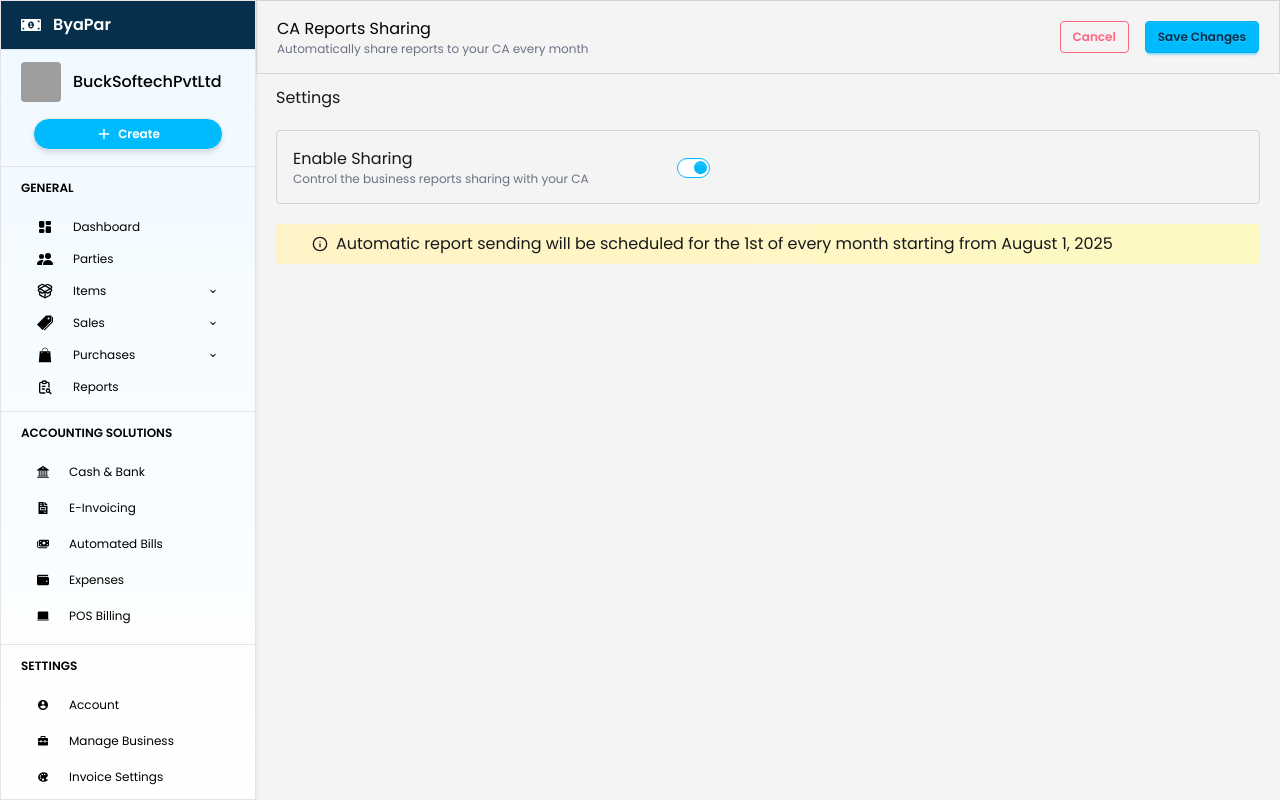
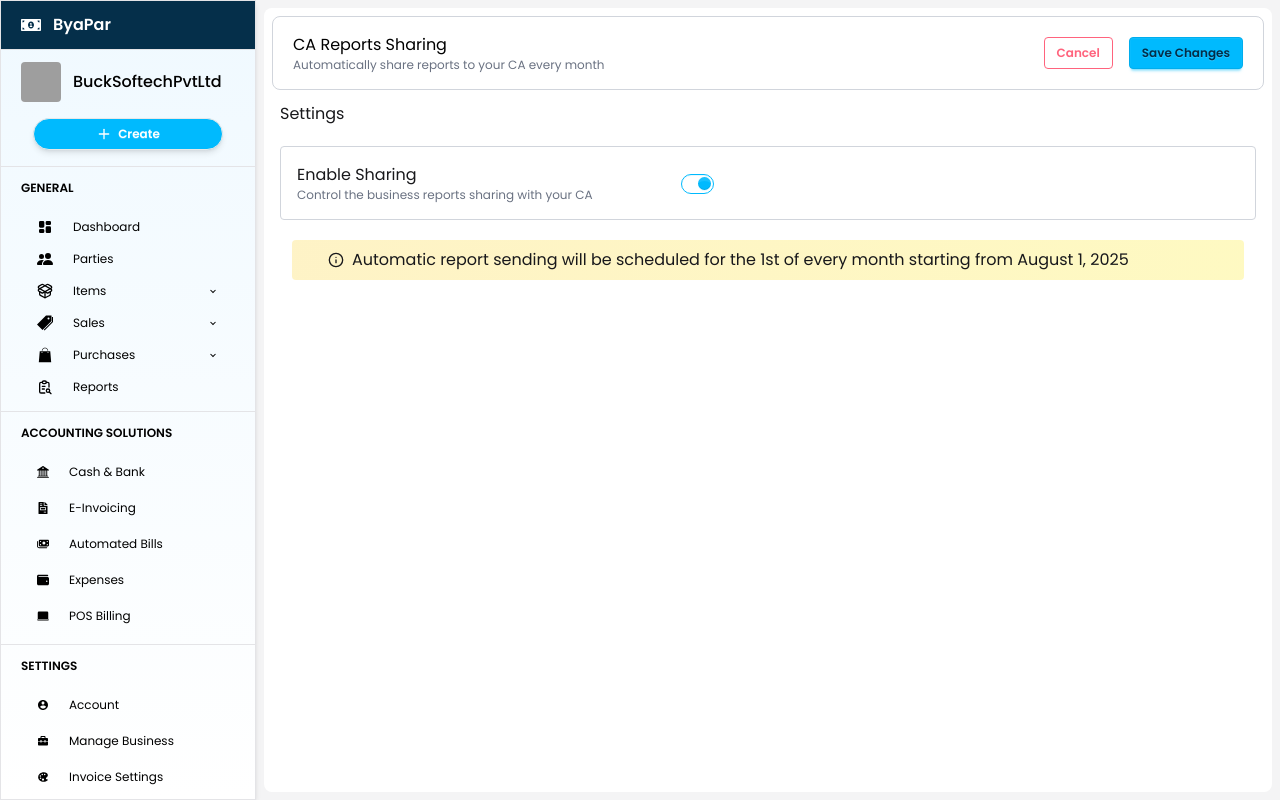
Before and after one commit to Bucksoft/Byapar, a React (Vite) app in the folder frontend/: page /dashboard/ca-reports in a window 1280 px wide. Built offline with nearby package versions, Linux system fonts and the light colour scheme; grey boxes are pictures that could not be loaded.

Commit message:
Animated Dashboard pricing page

```diff
--- a/frontend/src/components/SettingPricingCard.jsx
+++ b/frontend/src/components/SettingPricingCard.jsx
@@ -31,7 +31,7 @@ const SettingPricingCard = ({ plan }) => {
           </div>
           <span className="text-md font-medium ">{plan.yearlyPrice}</span>
           <button
-            className={`p-2 cursor-pointer border font-semibold ${
+            className={`p-2  cursor-pointer border font-semibold ${
               plan.id === 1
                 ? "border-error text-error hover:bg-error/10 "
                 : plan.id === 2
--- a/frontend/src/pages/DashboardCAReportsSharingPage.jsx
+++ b/frontend/src/pages/DashboardCAReportsSharingPage.jsx
@@ -1,9 +1,25 @@
 import { FiInfo } from "react-icons/fi";
+import { motion } from "framer-motion";
 
 const DashboardCAReportsSharingPage = () => {
   return (
-    <main className="flex h-screen w-full flex-col   ">
-      <section className="flex items-center border border-gray-300 justify-between">
+    <main className="flex h-screen w-full flex-col">
+      <div className=" bg-white m-2 p-2 h-screen rounded-lg">
+        <motion.section
+          initial={{
+            translateY: -100,
+            opacity: 0,
+          }}
+          animate={{
+            translateY: 0,
+            opacity: 1,
+          }}
+          transition={{
+            ease: "easeInOut",
+            duration: 0.3,
+          }}
+          className="flex rounded-lg items-center border border-gray-300 justify-between"
+        >
           <div className="flex-flex-col ml-5 mt-4 mb-4">
             <p className="font-lg  text-black text-left">CA Reports Sharing</p>
             <p className="text-xs whitespace-nowrap text-gray-500">
@@ -14,13 +30,37 @@ const DashboardCAReportsSharingPage = () => {
             <button className="btn btn-error btn-sm btn-outline">Cancel</button>
             <button className="btn btn-info  btn-sm">Save Changes</button>
           </div>
-      </section>
+        </motion.section>
 
-      <div className="w-full ">
-        <p className="text-md ml-5  mt-3">Settings</p>
-      </div>
+        <motion.div
+          initial={{
+            opacity: 0,
+          }}
+          animate={{
+            opacity: 1,
+          }}
+          transition={{
+            ease: "easeInOut",
+            delay: 0.1,
+          }}
+          className="w-full"
+        >
+          <p className="text-md ml-2  mt-3">Settings</p>
+        </motion.div>
 
-      <section className="w-full  p-5 flex ">
+        <motion.section
+          initial={{
+            opacity: 0,
+          }}
+          animate={{
+            opacity: 1,
+          }}
+          transition={{
+            ease: "easeInOut",
+            delay: 0.1,
+          }}
+          className="w-full px-2 py-5 flex"
+        >
           <div className=" flex border rounded w-full border-gray-300">
             <div className="  w-100  p-4  ">
               <p className="text-md font-normal">Enable Sharing</p>
@@ -36,9 +76,21 @@ const DashboardCAReportsSharingPage = () => {
               />
             </div>
           </div>
-      </section>
+        </motion.section>
 
-      <div className="w-full px-5 ">
+        <motion.div
+          initial={{
+            opacity: 0,
+          }}
+          animate={{
+            opacity: 1,
+          }}
+          transition={{
+            ease: "easeInOut",
+            delay: 0.1,
+          }}
+          className="w-full px-5 "
+        >
           <div className=" bg-gradient-to-r from-amber-100 to-yellow-100 rounded w-full">
             <p className="flex items-center gap-2 py-2 text-base ml-9 font-normal">
               <FiInfo />
@@ -46,6 +98,7 @@ const DashboardCAReportsSharingPage = () => {
               month starting from August 1, 2025
             </p>
           </div>
+        </motion.div>
       </div>
     </main>
   );
--- a/frontend/src/pages/DashboardPricingPage.jsx
+++ b/frontend/src/pages/DashboardPricingPage.jsx
@@ -30,7 +30,20 @@ const DashboardPricingPage = () => {
   return (
     <main className="max-h-screen w-full flex ">
       <div className=" bg-[#F7F7FE] w-full m-5 rounded-md overflow-auto hide-scroll">
-        <div className="border border-gray-200 m-5 p-3 bg-white rounded-xs text-sm flex flex-col items-center justify-center">
+        <motion.div
+          initial={{
+            translateY: -100,
+            opacity: 0,
+          }}
+          animate={{
+            translateY: 0,
+            opacity: 1,
+          }}
+          transition={{
+            ease: "easeInOut",
+          }}
+          className="border rounded-md border-gray-200 m-5 p-3 bg-white  text-sm flex flex-col items-center justify-center"
+        >
           <p className="text-lg">You don't have any active plan</p>
           <p className="text-md">
             Choose the best plan to continue using Byapar without any
@@ -40,14 +53,30 @@ const DashboardPricingPage = () => {
             <img src={guarantee} alt="" className="h-10 w-10 " />
             <p className="text-xs">7 days moneyback guarantee</p>
           </div>
-        </div>
+        </motion.div>
 
         {/* pricing cards */}
         <div className="grid grid-cols-3 m-5 gap-2">
           {pricingPlans?.map((plan) => (
-            <div key={plan.id} className=" border border-zinc-400 rounded-lg">
+            <motion.div
+              initial={{
+                rotateY: -180,
+                opacity: 0,
+              }}
+              animate={{
+                rotateY: 0,
+                opacity: 1,
+              }}
+              transition={{
+                ease: "easeInOut",
+                duration: 0.3,
+                delay: 0.3,
+              }}
+              key={plan.id}
+              className=" border border-zinc-400 rounded-lg"
+            >
               <SettingPricingCard plan={plan} />
-            </div>
+            </motion.div>
           ))}
         </div>
         {/* accordion */}
@@ -230,12 +259,12 @@ const DashboardPricingPage = () => {
 
         {/* review card */}
         <p className="mt-8 mx-8 font-semibold text-2xl mb-2">Reviews</p>
-        <div className="grid grid-cols-3 gap-4  rounded-md p-2  mb-10">
+        <div className="grid grid-cols-3 gap-4 rounded-md p-2 px-5  mb-10">
           {pricing_Review?.map((review) => (
             // card
             <div
               key={review?.id}
-              className="card w-full bg-gradient-to-b from-zinc-200 to-zinc-100  card-xs shadow-sm"
+              className="card w-full  bg-gradient-to-b from-zinc-200 to-zinc-100  card-xs shadow-lg shadow-zinc-400"
             >
               <div className="card-body  ">
                 <div className="flex items-center gap-2 ">
```
Lines whose indentation alone changed are shown as unchanged.
